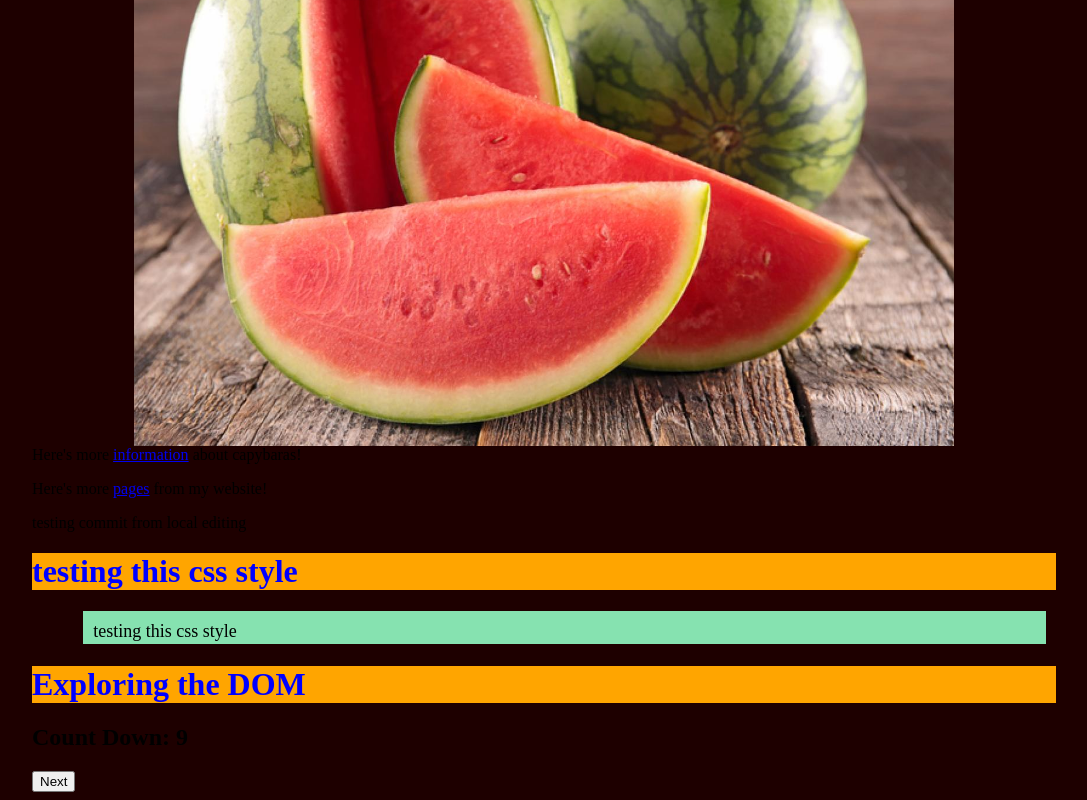
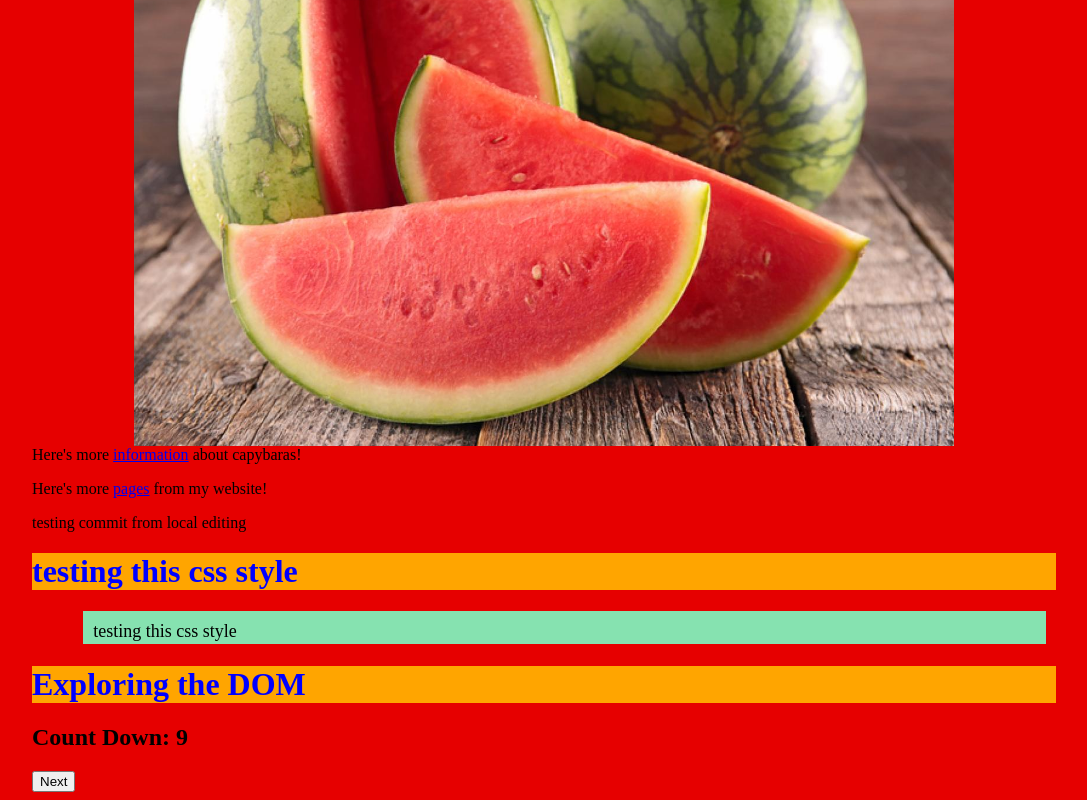
Before and after one commit to sophiac0609/sophiac0609.github.io, a plain HTML site: page index.html in a window 1280 px wide. Both pictures are taken after a click on the button "Next". Shown: the part 283-1083 px from the top of the page, without its empty margins (96-1183 px from the left). Drawn offline with Linux system fonts and the light colour scheme.

Commit message:
intensity update

```diff
--- a/index.html
+++ b/index.html
@@ -48,7 +48,7 @@
         countobj.innerHTML = "<b>" + i + "</b>";
 
         //Change background color to a darker red as i decreases
-        var intensity = Math.max(0, 255 - (25 * (10-1)));
+        var intensity = Math.max(0, 255 - (25 * (10-i)));
         document.body.style.backgroundColor = "rgb(" + intensity + ", 0, 0)";
         if (i<=0){ //single = assign, double == comparison
           countobj.innerHTML = "<b font-size = '+5'>BOOM! </b>";
```
